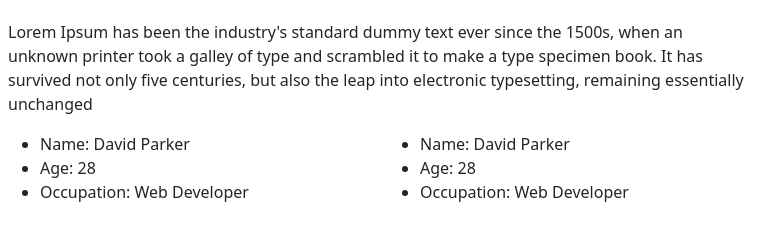
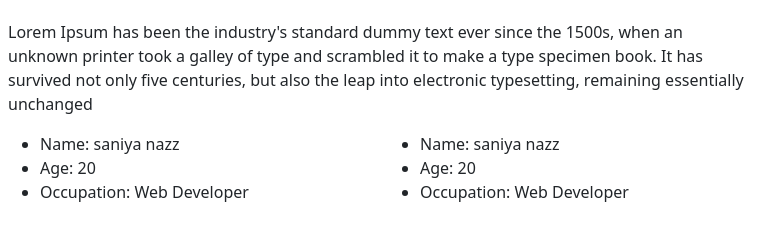
Before and after one commit to saniyanazz/portofolio, a plain HTML site: page index.html in a window 1280 px wide. Shown: the part 900-1133 px from the top of the page, 454-1238 px from the left. Drawn offline with nearby package versions, Linux system fonts and the light colour scheme.

Commit message:
Update index.html

```diff
--- a/index.html
+++ b/index.html
@@ -71,16 +71,16 @@
                     <div class="row mt-3">
                         <div class="col-md-6">
                             <ul>
-                                <li>Name: David Parker</li>
-                                <li>Age: 28</li>
+                                <li>Name: saniya nazz</li>
+                                <li>Age: 20</li>
                                 <li>Occupation: Web Developer</li>
 
                             </ul>
                         </div>
                         <div class="col-md-6">
                             <ul>
-                                <li>Name: David Parker</li>
-                                <li>Age: 28</li>
+                                <li>Name: saniya nazz</li>
+                                <li>Age: 20</li>
                                 <li>Occupation: Web Developer</li>
 
                             </ul>
```
